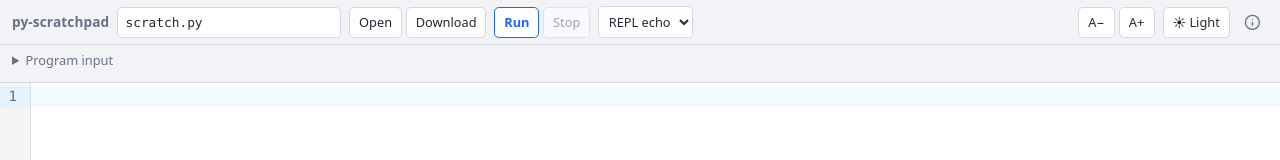
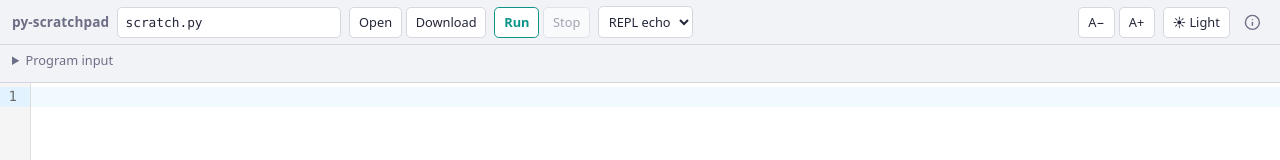
Before and after one commit to hexawulf/py-scratchpad, a website built with Vite: page index.html in a window 1280 px wide. Shown: the top 160 px of the page. Built offline with nearby package versions, Linux system fonts and the light colour scheme.

Commit message:
feat(ui): migrate accent palette and favicon to 0xWulf teal (#14B8A6 / #0D9488)

```diff
--- a/src/style.css
+++ b/src/style.css
@@ -13,7 +13,7 @@
   --fg: #cdd6f4;
   --muted: #7f849c;
   --border: #313244;
-  --accent: #89b4fa;
+  --accent: #14b8a6;
   --error-bg: #3a1f28;
   --error-fg: #f2b8c6;
   /* Fill for a hovered icon button; stocky's --color-background-mute. */
@@ -30,7 +30,7 @@
   --fg: #24273a;
   --muted: #6c6f85;
   --border: #d4d6e0;
-  --accent: #1e66f5;
+  --accent: #0d9488;
   --error-bg: #fde8ec;
   --error-fg: #8c1f35;
   --hover-bg: #e2e4ee;
```
Also changed, not shown: public/favicon.svg.
